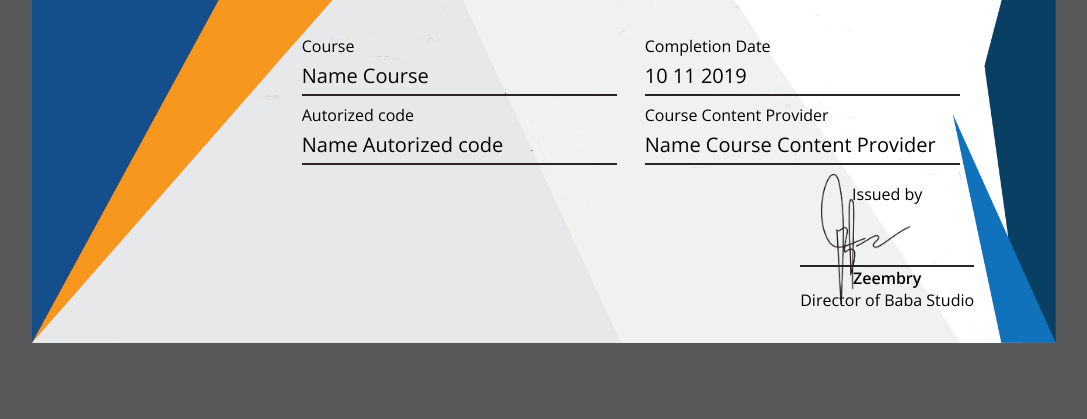
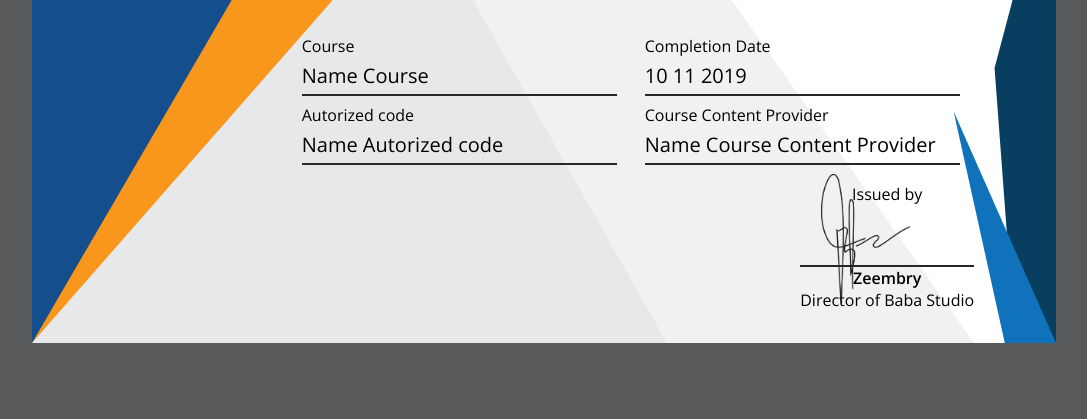
Before and after one commit to andriputra/babastudiosertifikat, a plain HTML site: page index.html in a window 1280 px wide. Shown: the part 381-800 px from the top of the page, without its empty margins (96-1183 px from the left). Drawn offline with nearby package versions, Linux system fonts and the light colour scheme; a web font is replaced by a local one.

Commit message:
modify bg

```diff
--- a/assets/css/style.css
+++ b/assets/css/style.css
@@ -7,7 +7,7 @@ p{
     /* margin: 0px; */
 }
 .certificate{
-    background-image: url('../img/bgSertifikat.png');
+    /* background-image: url('../img/bgSertifikat.png'); */
     background-repeat: no-repeat;
     background-position: center;
     background-size: contain;
@@ -16,7 +16,7 @@ p{
     margin: auto;
 }
 .certificate_back{
-    background-image: url('../img/bgSertifikatback.png');
+    /* background-image: url('../img/bgSertifikatback.png'); */
     background-repeat: no-repeat;
     background-position: center;
     background-size: contain;
@@ -186,3 +186,89 @@ h1, h2, h3, h4, h5, h6{
 .table-pre table td:nth-child(odd){
     text-align: center;
 }
+
+.shape-container{
+    position: absolute;
+    z-index: -1;
+    width: 1024px;
+    background-color: #ffffff;
+    height: 724px;
+}
+
+.shape-navy{
+    position:absolute;
+    top:0;
+    left:0;
+        width: 100%;
+        height: 100%;
+    background-color: #144e8c;
+    -webkit-clip-path: polygon(0 0%, 14% 0, 21% 49%, 0% 100%);
+    clip-path: polygon(0 0%, 14% 0, 21% 49%, 0% 100%);
+    z-index: 1;
+}
+
+.shape-blue{
+    position:absolute;
+    left:0;
+    bottom:0;
+    width: 100%;
+        height: 100%;
+    background-color: #1072ba;
+    -webkit-clip-path: polygon(6% 0%, 18% 0%, 31% 50%, 31% 50%);
+    clip-path: polygon(6% 0%, 18% 0%, 31% 50%, 31% 50%);
+    z-index: 2;
+}
+.shape-orange{
+    position:absolute;
+    left:0;
+    bottom:0;
+    width: 100%;
+        height: 100%;
+    background-color: #f8971c;
+    -webkit-clip-path: polygon(31% 50%, 17% 19%, 5% 0%, 0% 100%);
+    clip-path: polygon(31% 50%, 17% 19%, 5% 0%, 0% 100%);
+}
+.shape-darkgray{
+    position:absolute;
+    left:0;
+    bottom:0;
+    width: 100%;
+        height: 100%;
+    background-color: #e7e8e9;
+    -webkit-clip-path: polygon(0% 100%, -1% 0%, 22% 0%, 62% 100%);
+    clip-path: polygon(0% 100%, -1% 0%, 22% 0%, 62% 100%);
+    z-index: -3;
+}
+.shape-gray{
+    position:absolute;
+    left:0;
+    bottom:0;
+    width: 100%;
+        height: 100%;
+    background-color: #f1f1f2;
+    -webkit-clip-path: polygon(0% 100%, 12% 0%, 42% 0%, 92% 100%);
+    clip-path: polygon(0% 100%, 12% 0%, 42% 0%, 92% 100%);
+    z-index: -4;
+}
+.shape-navyblue{
+    position:absolute;
+    right:0;
+    bottom:0;
+    width: 100%;
+        height: 100%;
+    background-color: #083f61;
+    -webkit-clip-path: polygon(100% 30%, 94% 62%, 96% 100%, 100% 100%);
+    clip-path: polygon(100% 30%, 94% 62%, 96% 100%, 100% 100%);
+    z-index: -1;
+}
+.shape-blueright{
+    position:absolute;
+    right:0;
+    bottom:0;
+    width: 100%;
+        height: 100%;
+    background-color: #1072ba;
+    -webkit-clip-path: polygon(100% 100%, 90% 68%, 95% 100%, 100% 100%);
+    clip-path: polygon(100% 100%, 90% 68%, 95% 100%, 100% 100%);
+    z-index: 1;
+}
--- a/index.html
+++ b/index.html
@@ -13,6 +13,15 @@
 
 <body>
     <div class="certificate">
+        <div class="shape-container">
+            <div class="shape-navy"></div>
+            <div class="shape-blue"></div>
+            <div class="shape-orange"></div>
+            <div class="shape-darkgray"></div>
+            <div class="shape-gray"></div>
+            <div class="shape-navyblue"></div>
+            <div class="shape-blueright"></div>
+        </div>
         <div class="container">
             <div class="logo">
                 <img src="assets/img/logo.png" class="img-logo"/>
```
Also changed, not shown: back.html (+4 -0 lines), 1 other file.
